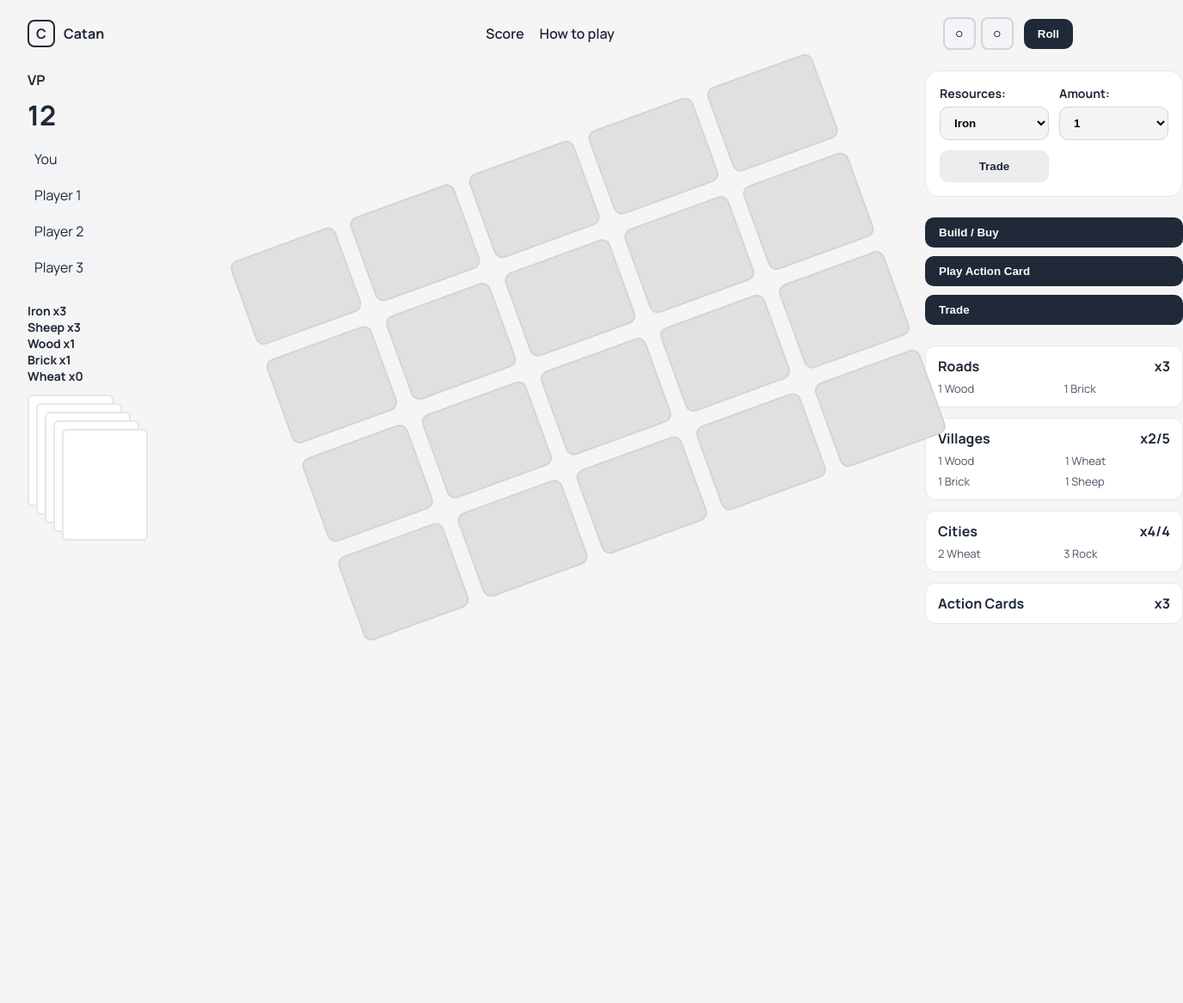
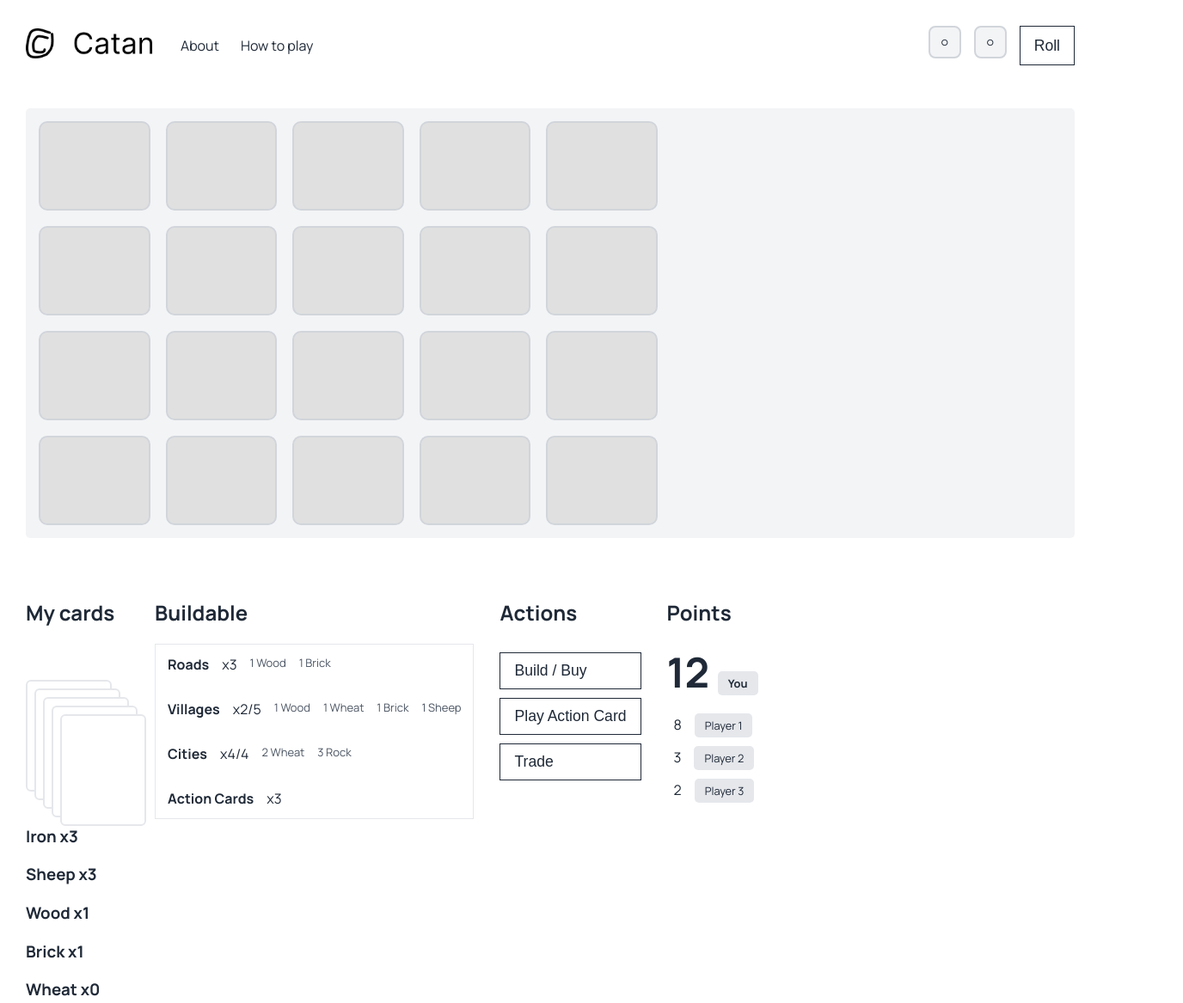
Before and after one commit to kevanlee/catan, a website built with Vite: page index.html in a window 1280 px wide. Shown: the top 1167 px of the page at 86% size, 1376 px wide, since content can reach past the window. Before the commit the page ends 800 px from the top, so only its background shows below. Built offline with nearby package versions, Linux system fonts and the light colour scheme.

Commit message:
Add initial project setup with Vite, favicon, and images; update styles for layout and components

```diff
--- a/index.html
+++ b/index.html
@@ -10,54 +10,24 @@
   <link href="https://fonts.googleapis.com/css2?family=Manrope:wght@400;600;700&display=swap" rel="stylesheet">
 </head>
 <body>
-  <header class="top-bar">
-    <div class="brand">
-      <div class="logo">C</div>
-      <span class="brand-name">Catan</span>
-    </div>
-    <nav class="nav-links">
-      <a href="#">Score</a>
+<div id="wrapper">
+<header class="main-nav">
+  <div class="left-nav">
+  <div id="logo"><a href="/"><img src="/src/img/catan-full-logo.png"></a></div>
+  <nav class="links">
+    <a href="#">About</a>
     <a href="#">How to play</a>
   </nav>
-    <div class="dice-area">
-      <div class="dice">
+  </div>
+  <div class="right-nav">
     <span class="pips">⭘</span>
     <span class="pips">⭘</span>
-      </div>
     <button class="btn">Roll</button>
   </div>
 </header>
-
-  <main class="layout">
-    <section class="sidebar left">
-      <div class="section">
-        <h2>VP</h2>
-        <div class="vp-value">12</div>
-        <ul class="player-list">
-          <li>You</li>
-          <li>Player 1</li>
-          <li>Player 2</li>
-          <li>Player 3</li>
-        </ul>
-      </div>
-
-      <div class="section cards">
-        <h3>Iron x3</h3>
-        <h3>Sheep x3</h3>
-        <h3>Wood x1</h3>
-        <h3>Brick x1</h3>
-        <h3>Wheat x0</h3>
-        <div class="card-stack">
-          <div class="card"></div>
-          <div class="card"></div>
-          <div class="card"></div>
-          <div class="card"></div>
-          <div class="card"></div>
-        </div>
-      </div>
-    </section>
-
-    <section class="board">
+<main class="gameplay">
+  <div id="board">
+    <div class="gameboard">
       <div class="board-grid">
         <div class="tile"></div>
         <div class="tile"></div>
@@ -80,38 +50,28 @@
         <div class="tile"></div>
         <div class="tile"></div>
       </div>
-    </section>
-
-    <section class="sidebar right">
-      <div class="controls">
-        <div class="control-group">
-          <label for="resources">Resources:</label>
-          <select id="resources">
-            <option>Iron</option>
-            <option>Wood</option>
-            <option>Brick</option>
-            <option>Wheat</option>
-            <option>Sheep</option>
-          </select>
     </div>
-        <div class="control-group">
-          <label for="amount">Amount:</label>
-          <select id="amount">
-            <option>1</option>
-            <option>2</option>
-            <option>3</option>
-            <option>4</option>
-          </select>
   </div>
-        <button class="btn secondary">Trade</button>
+  <div id="player-area">
+    <div class="my-cards">
+      <h2>My cards</h2>
+        <div class="card-stack">
+          <div class="card"></div>
+          <div class="card"></div>
+          <div class="card"></div>
+          <div class="card"></div>
+          <div class="card"></div>
         </div>
-
-      <div class="button-stack">
-        <button class="btn wide">Build / Buy</button>
-        <button class="btn wide">Play Action Card</button>
-        <button class="btn wide">Trade</button>
+        <div class="card-count">
+          <h3>Iron x3</h3>
+          <h3>Sheep x3</h3>
+          <h3>Wood x1</h3>
+          <h3>Brick x1</h3>
+          <h3>Wheat x0</h3>
         </div>
-
+    </div>
+    <div class="build-and-buy">
+      <h2>Buildable</h2>
       <div class="progress">
         <div class="item">
           <span class="label">Roads</span>
@@ -138,7 +98,26 @@
           <span class="value">x3</span>
         </div>
       </div>
-    </section>
+    </div>
+    <div class="action-buttons">
+      <h2>Actions</h2>
+        <button class="btn wide">Build / Buy</button>
+        <button class="btn wide">Play Action Card</button>
+        <button class="btn wide">Trade</button>
+    </div>
+    <div class="scoreboard">
+      <h2>Points</h2>
+      <div class="vp-value">12 <span class="pill">You</span></div>
+      <ul class="player-list">
+        <li>8<span class="pill">Player 1</span></li>
+        <li>3<span class="pill">Player 2</span></li>
+        <li>2<span class="pill">Player 3</span></li>
+      </ul>
+    </div>
+  </div>
 </main>
+<footer>
+</footer>
+</div>
 </body>
 </html>
--- a/styles.css
+++ b/styles.css
@@ -14,34 +14,180 @@
 body {
   margin: 0;
   min-height: 100vh;
-  background: #f5f5f5;
+  background: #fff;
   color: var(--gray-800);
 }
 
-.top-bar {
-  display: grid;
-  grid-template-columns: repeat(3, 1fr);
-  align-items: center;
-  padding: 20px 32px 12px;
-  gap: 16px;
+#wrapper {
+  max-width: 100%;
+  margin: 0 auto;
+  padding: 30px;
+  box-sizing: border-box;
 }
 
-.brand {
+/* HEADER */
+
+.main-nav {
+  display: flex;
+  flex-direction: row;
+  gap: 25px;
+}
+
+.left-nav {
+  display: flex;
+  gap: 30px;
+}
+
+.right-nav {
+  margin-left: auto;
+  display: flex;
+  flex-direction: row;
+  gap: 15px;
+}
+
+#logo img { width: 150px; }
+
+.links {
   display: flex;
   align-items: center;
-  gap: 10px;
+  gap: 25px;
+}
+
+.links a {
+  color: var(--gray-800);
+  text-decoration: none;
+}
+
+/* BODY */
+
+.gameplay {
+  width: 100%;
+  margin-top: 50px;
+}
+
+.gameboard {
+  flex: 1;
+  min-width: 0;
+  background-color: var(--gray-100);
+  border-radius: 5px;
+  padding: 15px;
+}
+
+
+#player-area {
+  display: flex;
+  flex-direction: row;
+  gap: 30px;
+  margin-top: 50px;
+}
+
+.my-cards {
+  display: flex;
+  flex-direction: column;
+  gap: 30px;
+}
+
+.progress {
+  display: flex;
+  flex-direction: column;
+  gap: 30px;
+  border: 1px solid var(--gray-200);
+  padding: 12px 14px;
+}
+
+.progress .item {
+  display: flex;
+  flex-direction: row;
+  gap: 15px;
+}
+
+.progress .label {
   font-weight: 700;
 }
 
-.logo {
-  height: 32px;
-  width: 32px;
-  border: 2px solid var(--gray-800);
-  border-radius: 8px;
-  display: grid;
-  place-items: center;
-  font-weight: 800;
+.progress .meta {
+  font-size: 13px;
+  color: var(--gray-600);
 }
+
+.action-buttons {
+  display: flex;
+  flex-direction: column;
+  gap: 10px;
+}
+
+.btn {
+  background: #fff;
+  color: var(--gray-800);
+  border: 1px solid var(--gray-800);
+  padding: 10px 16px;
+  cursor: pointer;
+  font-size: 1.1rem;
+  transition: transform 0.1s ease;
+}
+
+.btn:hover {
+  background-color: var(--gray-200);
+}
+
+.btn.secondary {
+  background: #ededed;
+  color: var(--gray-800);
+  border: 1px solid var(--gray-200);
+}
+
+.btn.wide {
+  width: 100%;
+  text-align: left;
+}
+
+
+.vp-value {
+  font-size: 3rem;
+  font-weight: 700;
+  margin: 8px 0 12px;
+}
+
+.pill {
+  font-size: 0.8rem;
+  background-color: var(--gray-200);
+  padding: 5px 12px;
+  border-radius: 5px;
+}
+
+.player-list {
+  list-style: none;
+  padding: 0;
+  margin: 0;
+  display: flex;
+  flex-direction: column;
+  gap: 4px;
+}
+
+.player-list li {
+  padding: 6px 8px;
+}
+
+.player-list .pill {
+  margin-left: 15px;
+}
+
+footer {
+  background-image: url("src/img/catan-footer.png");
+  background-size: 100% auto;      /* makes it stretch and fill the width */
+  background-position: top; /* keeps subject centered when cropping */
+  background-repeat: no-repeat;
+  height: 200px;
+  opacity: .05;
+}
+
+
+
+
+
+
+
+/* OLD STUFF */
 
 .nav-links {
   display: flex;
@@ -79,38 +225,6 @@
   font-size: 10px;
 }
 
-.btn {
-  background: var(--gray-800);
-  color: white;
-  border: none;
-  padding: 10px 16px;
-  border-radius: 10px;
-  font-weight: 600;
-  cursor: pointer;
-  transition: transform 0.1s ease;
-}
-
-.btn:hover {
-  transform: translateY(-1px);
-}
-
-.btn.secondary {
-  background: #ededed;
-  color: var(--gray-800);
-  border: 1px solid var(--gray-200);
-}
-
-.btn.wide {
-  width: 100%;
-  text-align: left;
-}
-
-.layout {
-  display: grid;
-  grid-template-columns: 260px 1fr 300px;
-  gap: 32px;
-  padding: 12px 32px 32px;
-}
 
 .sidebar {
   display: flex;
@@ -124,26 +238,9 @@
   font-weight: 700;
 }
 
-.vp-value {
-  font-size: 32px;
-  font-weight: 700;
-  margin: 8px 0 12px;
-}
 
-.player-list {
-  list-style: none;
-  padding: 0;
-  margin: 0;
-  display: flex;
-  flex-direction: column;
-  gap: 8px;
-}
 
-.player-list li {
-  padding: 6px 8px;
-  border-radius: 10px;
-  background: var(--gray-100);
-}
+
 
 .cards h3 {
   margin: 0;
@@ -182,7 +279,7 @@
   display: grid;
   grid-template-columns: repeat(5, 1fr);
   gap: 18px;
-  transform: rotate(-20deg);
+  /* transform: rotate(-20deg); */
   width: min(70vw, 720px);
   max-width: 760px;
 }
@@ -229,36 +326,8 @@
   gap: 10px;
 }
 
-.progress {
-  display: grid;
-  gap: 12px;
-}
 
-.progress .item {
-  background: white;
-  border: 1px solid var(--gray-200);
-  border-radius: 12px;
-  padding: 12px 14px;
-  display: grid;
-  grid-template-columns: auto auto;
-  row-gap: 6px;
-  column-gap: 12px;
-  align-items: center;
-}
 
-.progress .label {
-  font-weight: 700;
-}
-
-.progress .value {
-  justify-self: end;
-  font-weight: 700;
-}
-
-.progress .meta {
-  font-size: 13px;
-  color: var(--gray-600);
-}
 
 @media (max-width: 1100px) {
   .layout {
```
Also changed, not shown: package.json (added, +17 -0 lines), public/favicon.ico (added), src/img/catan-footer.png (added), src/img/catan-full-logo.png (added), src/img/catan-logo.png (added), 1 other file. Lines whose indentation alone changed are shown as unchanged.
